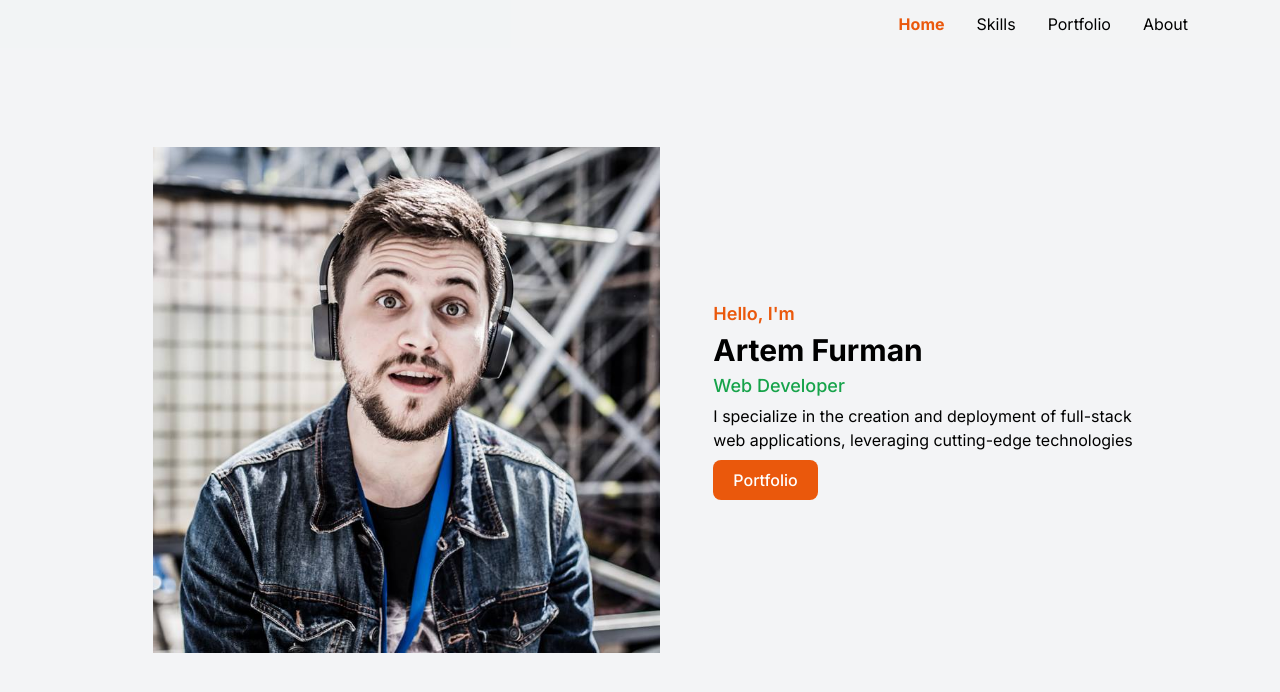
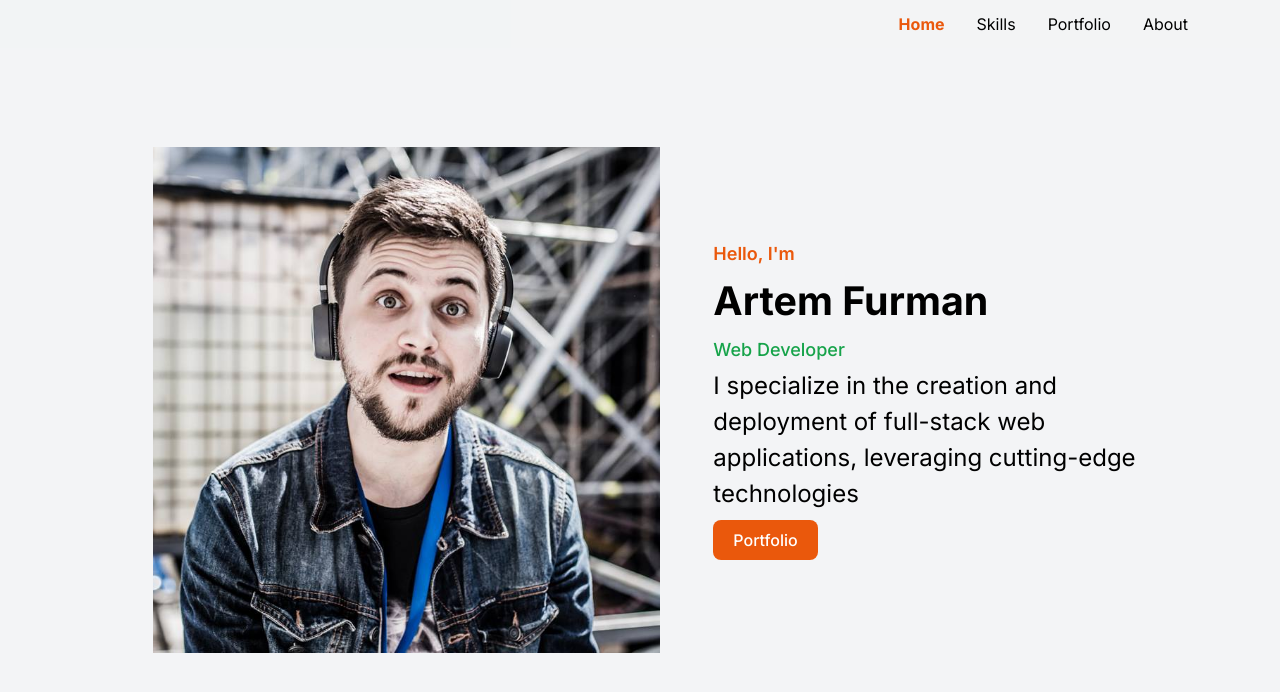
Before and after one commit to Arden27/portfolio, a Next.js app: page / in a window 1280 px wide. Shown: the top 692 px of the page. Built offline with nearby package versions, Linux system fonts and the light colour scheme.

Commit message:
clamp test

```diff
--- a/src/app/page.js
+++ b/src/app/page.js
@@ -38,14 +38,14 @@ export default function Small() {
                         <div className="text-lg font-semibold text-orange-600 md:mb-1">
                             Hello, I'm
                         </div>
-                        <h3 className="text-2xl md:text-3xl font-bold md:mb-1">
+                        <h3 className="text-clamp_name font-bold md:mb-1">
                             Artem Furman
                         </h3>
                         <p className="text-md md:text-lg font-medium text-green-600 md:mb-1">
                             <span>Web Developer</span>
                         </p>
                         <div className="mb-1 flex items-center justify-center md:mb-2 max-sm:w-4/5 md:w-4/4">
-                            <p className="max-sm:text-center">
+                            <p className="max-sm:text-center text-clamp_description">
                             I specialize in the creation and deployment of full-stack web applications, leveraging cutting-edge technologies
                             </p>
                         </div>
--- a/tailwind.config.js
+++ b/tailwind.config.js
@@ -15,6 +15,10 @@ module.exports = {
       screens: {
         'max-sm': {'max': '767px'},
       },
+      fontSize: {
+        clamp_name: "clamp(1.3rem, 3vw + 1px, 5rem)",
+        clamp_description: "clamp(0.75rem, 2vw + 1px, 1.5rem)",
+      },
     },
 
   },
```
